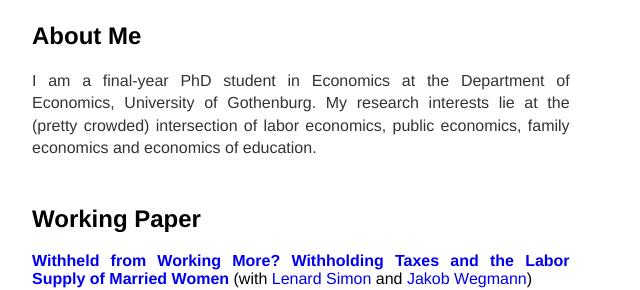
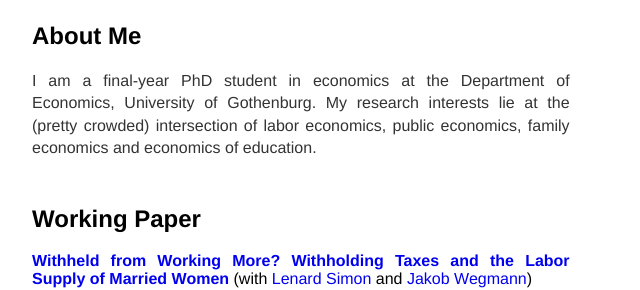
Before and after one commit to timbayerecon/timbayerecon.github.io, a plain HTML site: page index.html in a window 1280 px wide. Shown: the part 145-435 px from the top of the page, 160-800 px from the left. Drawn offline with Linux system fonts and the light colour scheme.

Commit message:
Update index.html

```diff
--- a/index.html
+++ b/index.html
@@ -9,7 +9,7 @@
    <h1> Tim Bayer </h1>
    <div class="maincontent">
     <h2> About Me </h2>
-    <p>I am a final-year PhD student in Economics at the Department of Economics, University of Gothenburg. My research interests lie at the (pretty crowded) intersection of labor economics, public economics, family economics and economics of education.
+    <p>I am a final-year PhD student in economics at the Department of Economics, University of Gothenburg. My research interests lie at the (pretty crowded) intersection of labor economics, public economics, family economics and economics of education.
     </p>
     <h2> Working Paper </h2>
     <b> <a href="https://jakobwegmann.github.io/papers/withholding_taxes.pdf">Withheld from Working More? Withholding Taxes and the Labor Supply of Married Women</a> </b> (with <a href="https://sites.google.com/view/lenardsimon">Lenard Simon</a> and <a href="https://jakobwegmann.github.io/">Jakob Wegmann</a>)<br> <br>
```
